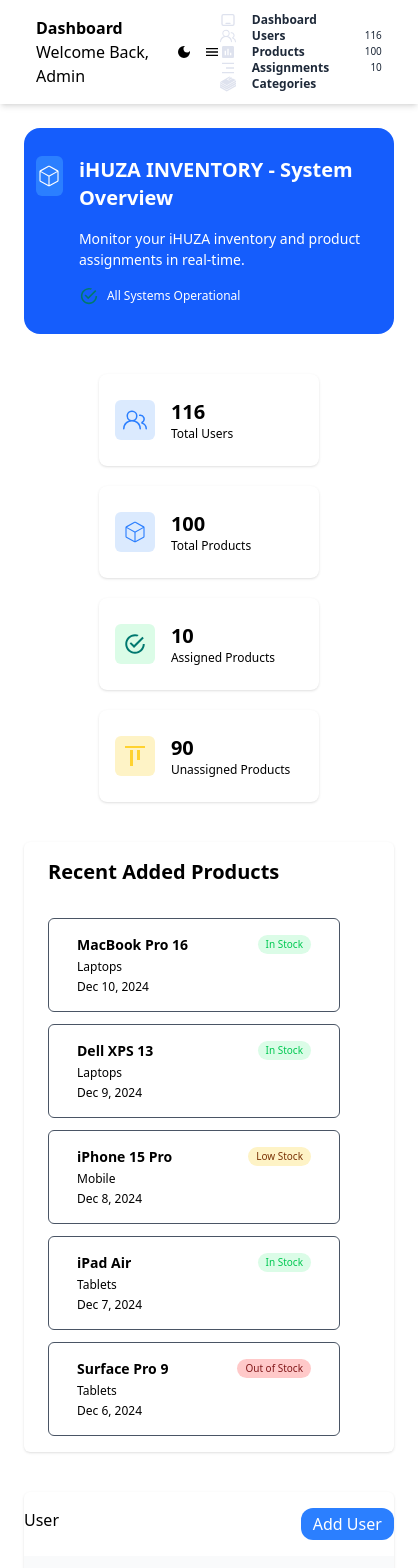
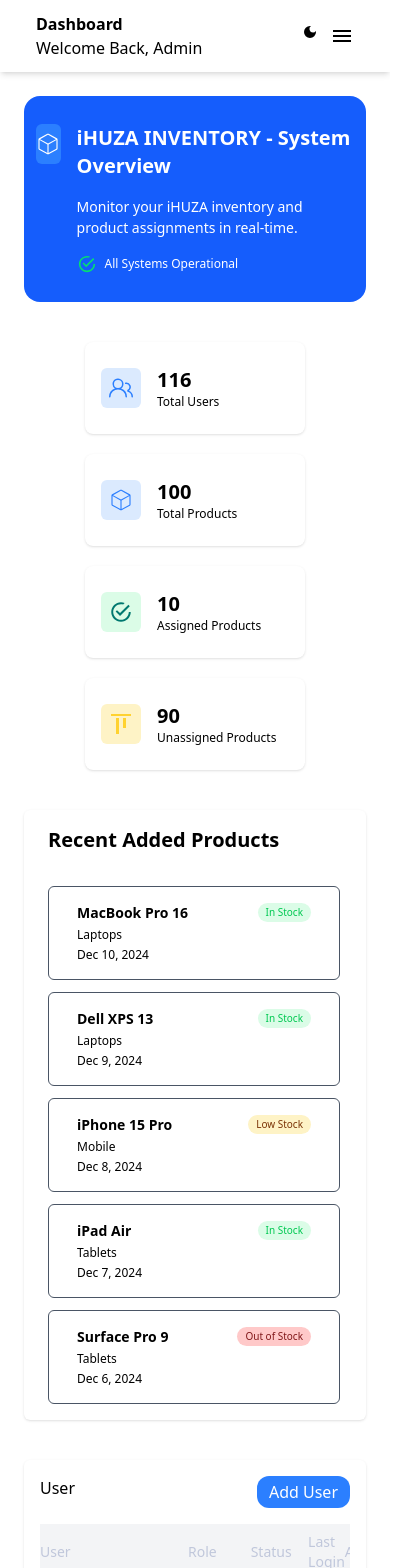
Before and after one commit to kubwimanav/beck-end, a React (Vite) app in the folder dashboard/: page / in a window 390 px wide. Shown: the top 1568 px of the page, 418 px wide, since content can reach past the window. Built offline with nearby package versions, Linux system fonts and the light colour scheme.

Commit message:
responsive

```diff
--- a/dashboard/src/components/DashHome.jsx
+++ b/dashboard/src/components/DashHome.jsx
@@ -177,7 +177,7 @@ function DashHome() {
             Monitor your iHUZA inventory and product assignments in real-time.
           </p>
           <div className=" flex flex-row items-center gap-2">
-            <IoMdCheckmarkCircleOutline className=" text-teal-700 text-xl" />
+            <IoMdCheckmarkCircleOutline className=" text-green-400 text-xl" />
             <p className=" text-[12px] text-white">All Systems Operational</p>
           </div>
         </div>
@@ -212,7 +212,7 @@ function DashHome() {
         </div>
       </div>
       <div
-        className={` flex flex-col gap-4 shadow-sm rounded-md px-0 py-4 ${
+        className={` flex flex-col gap-4 shadow-sm rounded-md px-4 sm:px-9 py-4 ${
           theme == "light" ? "" : "border-1 border-gray-600"
         }`}
       >
@@ -226,8 +226,8 @@ function DashHome() {
           <table className=" w-full text-left border-collapse">
             <thead>
               <tr
-                className={`text-sm  text-[#DEE2EE] ${
-                  theme === "light" ? " bg-gray-50 " : "bg-gray-700"
+                className={`text-sm  text-[#c0c7db] ${
+                  theme === "light" ? " bg-gray-100 " : "bg-gray-700"
                 } `}
               >
                 <th className="  py-2 font-normal">User</th>
--- a/dashboard/src/components/Layout.jsx
+++ b/dashboard/src/components/Layout.jsx
@@ -14,7 +14,7 @@ function Layout() {
       }`}
     >
       <Sidebar />
-      <div className=" ml-0 sm:ml-[0px] md:ml-[234.6px] lg:w-full   ">
+      <div className="w-full ml-0 sm:ml-[130px] md:ml-[150.6px] lg:ml-[185px] lg:w-full  mx-auto   ">
         <Navbar />
         <DashHome />
       </div>
--- a/dashboard/src/components/Modal.jsx
+++ b/dashboard/src/components/Modal.jsx
@@ -1,4 +1,4 @@
-import React from 'react'
+import React, { useState } from 'react'
 import { MdAssessment } from "react-icons/md";
 import { PiCubeLight } from "react-icons/pi";
 import { useTheme } from "../hooks/theme";
@@ -7,6 +7,7 @@ import { GoPeople } from "react-icons/go";
 import { RiMenu3Fill } from "react-icons/ri";
 import { SiBookstack } from "react-icons/si";
 function Modal() {
+  const[handlemadal,setHandlemodal]=useState()
        const sidebarItems = [
           {
             name: " Dashboard",
@@ -35,16 +36,17 @@ function Modal() {
     ];
     const{theme}=useTheme()
   return (
-    <div>
+    <div className=' fixed inset-0 bg-gray-700 h-screen flex flex-col gap-10 items-center justify-center'>
       {sidebarItems.map((item) => (
         <div className=" flex flex-row gap-4 items-center ">
           <div className=" text-[#DEE2EE]">{item.icon}</div>
           <div
             className={`flex flex-row w-[130px] justify-between  items-center  font-bold text-xs  ${
-              theme === "light" ? "text-gray-800" : "text-white"
-            }`}
+              theme === "light" ? "text-white" : "text-white"
+              }`}
+            onClick={handlemadal}
           >
-            {item.name} <p className=" font-normal text-[10px]">{item.size}</p>
+            {item.name}
           </div>
         </div>
       ))}
--- a/dashboard/src/components/Navbar.jsx
+++ b/dashboard/src/components/Navbar.jsx
@@ -11,21 +11,31 @@ import Modal from './Modal';
 function Navbar() {
   const { theme, toggleTheme } = useTheme();
   const [open, setOpen] = useState(false);
+
+     const handlemadal = () => {
+       setOpen(!open);
+     };
   return (
     <div
-      className={`flex  flex-row items-center justify-between   py-3 px-9 sm:px-9 shadow-md sm:w-[20rem] md:w-[48.6rem] lg:w-[64.4rem] ${
+      className={`flex  flex-row items-center justify-between   py-3 px-9 sm:px-9 shadow-md ${
         theme === "light"
           ? "bg-white"
           : "bg-[#1e293b] text-white border-1 border-gray-700"
       }`}
     >
+      {open && <Modal handlemadal={handlemadal} />}
       <div>
         <h2 className=" font-bold">Dashboard</h2>
         <p>Welcome Back, Admin</p>
       </div>
       <div className="flex flex-row gap-3 sm:hidden">
         <MdDarkMode onClick={toggleTheme} />
-        <MdMenu />
+        <MdMenu
+          onClick={() => {
+            setOpen(!open);
+          }}
+          className=' text-2xl'
+        />
       </div>
       <div className=" hidden sm:flex items-center gap-8">
         <MdDarkMode onClick={toggleTheme} />
@@ -36,11 +46,6 @@ function Navbar() {
           <GoPerson />
         </div>
       </div>
-      <Modal
-        isOpen={open}
-        onClose={() => setOpen(false)}
-
-      />
     </div>
   );
 }
--- a/dashboard/src/components/Sidebar.jsx
+++ b/dashboard/src/components/Sidebar.jsx
@@ -37,7 +37,7 @@ function Sidebar() {
     ];
   return (
     <div
-      className={` h-screen hidden w-fit px-9 pt-7 shadow-xl sm:flex sm:flex-col  md:flex md:flex-col gap-6 fixed  ${
+      className={` h-screen hidden w-fit px-9 pt-7 shadow-xl sm:flex sm:px-3 sm:flex-col  md:flex md:flex-col lg:px-5 gap-6 fixed  ${
         theme === "light"
           ? "bg-white "
           : "bg-[#1e293b] text-white border-gray-700 border-1 "
@@ -55,7 +55,7 @@ function Sidebar() {
       {sidebarItems.map((item) => (
         <div className=" flex flex-row gap-4 items-center ">
           <div className=" text-[#DEE2EE]">{item.icon}</div>
-          <div className={`flex flex-row w-[130px] justify-between  items-center  font-bold text-xs  ${theme==="light"?"text-gray-800":"text-white"}`}>{item.name} <p className=' font-normal text-[10px]'>{ item.size}</p></div>
+          <div className={`flex flex-row w-[130px] justify-between  items-center  font-bold text-xs  sm:w-[100px] lg:w-[130px] ${theme==="light"?"text-gray-800":"text-white"}`}>{item.name} <p className=' font-normal text-[10px]'>{ item.size}</p></div>
         </div>
       ))}
     </div>
```
